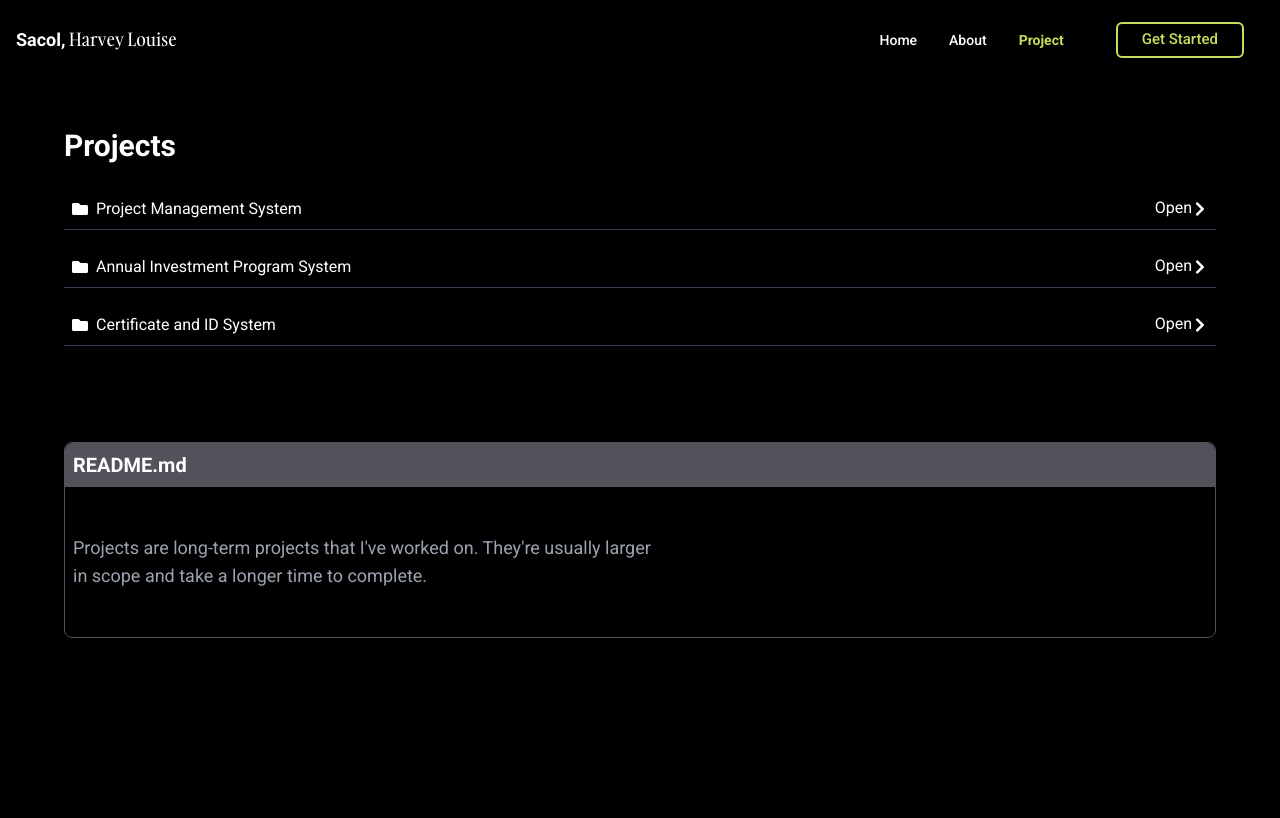
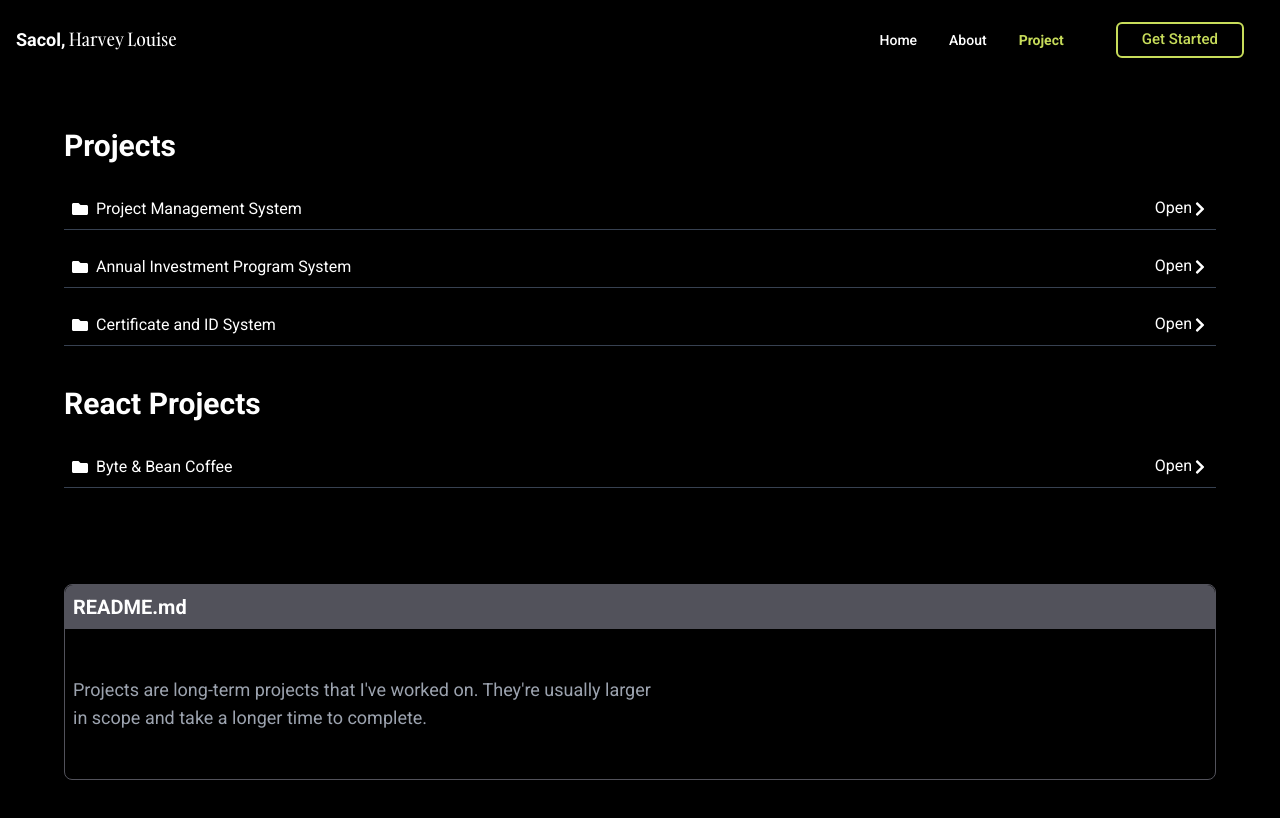
Before and after one commit to Hardev2/hlouise, a React (Vite) app: page /projects in a window 1280 px wide. Shown: the top 818 px of the page. Built offline with nearby package versions, Linux system fonts and the light colour scheme.

Commit message:
new project

```diff
--- /dev/null
+++ b/src/Data/RecentProject.jsx
@@ -0,0 +1,10 @@
+import image1 from '../../public/images/Billboards.png';
+export const RecentProj = [
+  {
+    id: 1,
+    image: image1,
+    title: 'Byte & Bean Coffee',
+    alt: 'Image',
+    href: 'https://bb-coffee.vercel.app/',
+  },
+];
--- a/src/Page/HomePage.jsx
+++ b/src/Page/HomePage.jsx
@@ -11,7 +11,6 @@ import emailjs from '@emailjs/browser';
 import { toast } from 'react-toastify';
 import { useNavigate } from 'react-router-dom';
 import Lenis from '@studio-freight/lenis';
-
 import Rose from '../assets/rose.png';
 
 const HomePage = () => {
@@ -304,7 +303,7 @@ const HomePage = () => {
         </div>
       </section>
       <HorizontalSlider />
-      <section className='relative z-30 h-screen bg-bg-color'></section>
+      <section className='relative z-30 h-[50vh] bg-bg-color'></section>
       <section className='relative pb-7 bg-bg-color z-40'>
         <div
           ref={contactRef}
--- a/src/Page/ProjectPage.jsx
+++ b/src/Page/ProjectPage.jsx
@@ -4,10 +4,11 @@ import { FaFolder } from 'react-icons/fa';
 import { FaChevronRight } from 'react-icons/fa';
 import { Link } from 'react-router-dom';
 import Lenis from '@studio-freight/lenis';
-import Loader from '../Components/Loader';
-import { useState, useEffect } from 'react';
+
+import { useEffect } from 'react';
 import Footer from '../Components/Footer';
-import { motion, AnimatePresence } from 'framer-motion';
+import { motion } from 'framer-motion';
+import { RecentProj } from '../Data/RecentProject';
 
 const ProjectPage = () => {
   useEffect(() => {
@@ -98,6 +99,41 @@ const ProjectPage = () => {
             </Link>
           ))}
         </motion.div>
+        <div className='mt-10'>
+          <motion.h1
+            initial={{ y: 20, opacity: 0 }}
+            whileInView={{ y: 0, opacity: 1 }}
+            transition={{ ease: 'easeInOut', duration: 0.75 }}
+            className='text-white text-3xl font-bold'>
+            React Projects
+          </motion.h1>
+
+          <motion.div
+            variants={containerVariant}
+            initial='hidden'
+            animate='visible'
+            exit='exit'
+            className='mt-6'>
+            {RecentProj.map((project) => (
+              <Link to={project.href} target='_blank' key={project.id}>
+                <motion.div
+                  variants={itemVariants}
+                  className='project_card flex items-center justify-between mt-4 border-b-[1px] border-solid border-gray-700 p-2 hover:bg-gray-700 duration-300'>
+                  <div className='text-white flex items-center gap-2 '>
+                    <FaFolder />
+                    <h1>{project.title}</h1>
+                  </div>
+                  <div className='text-white flex items-center cursor-pointer'>
+                    <h1 className='open border-b-[1px] border-solid border-black'>
+                      Open
+                    </h1>
+                    <FaChevronRight />
+                  </div>
+                </motion.div>
+              </Link>
+            ))}
+          </motion.div>
+        </div>
 
         <motion.div
           initial={{ y: 40, opacity: 0 }}
@@ -115,6 +151,7 @@ const ProjectPage = () => {
           </div>
         </motion.div>
       </div>
+
       <Footer />
     </div>
   );
```
Also changed, not shown: public/images/Billboards.png (added).
